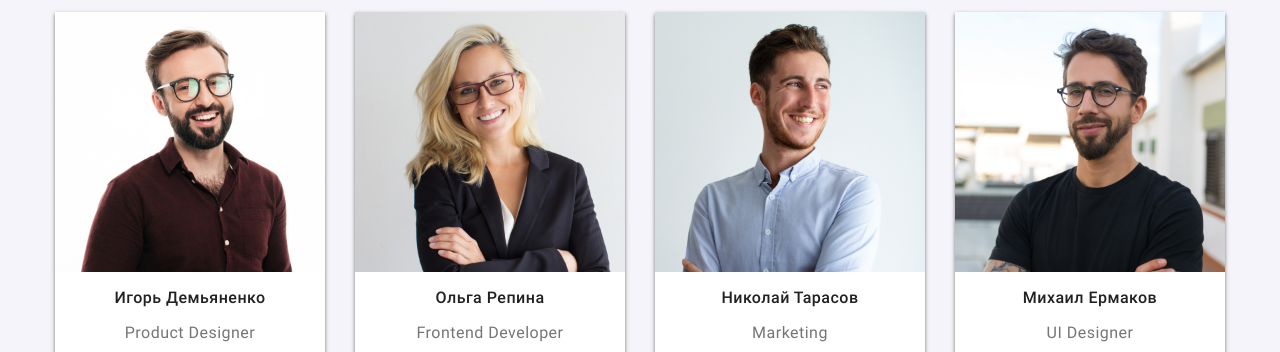
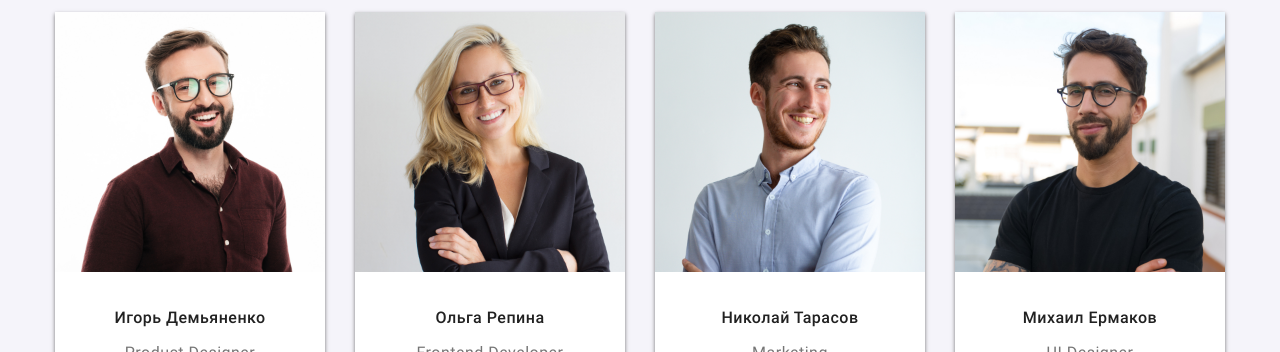
Before and after one commit to AveCanora/goit-markup-hw-04, a plain HTML site: page index.html in a window 1280 px wide. Shown: the part 1773-2125 px from the top of the page. Drawn offline with nearby package versions, Linux system fonts and the light colour scheme.

Commit message:
corrections

```diff
--- a/css/styles.css
+++ b/css/styles.css
@@ -303,7 +303,8 @@ img{
     font-size: 16px;
     line-height: 1.188;
     letter-spacing: 0.03em;
-    color: var(--h-color)
+    color: var(--h-color);
+    padding-top: 20px;
 }
 .p-position {
     font-style: normal;
@@ -490,6 +491,7 @@ img{
 
     box-shadow: 0px 2px 4px 0px var(--gray);
     background-color: white;
+    height: 428px;
 }
 
 .site-nav .link {
```
